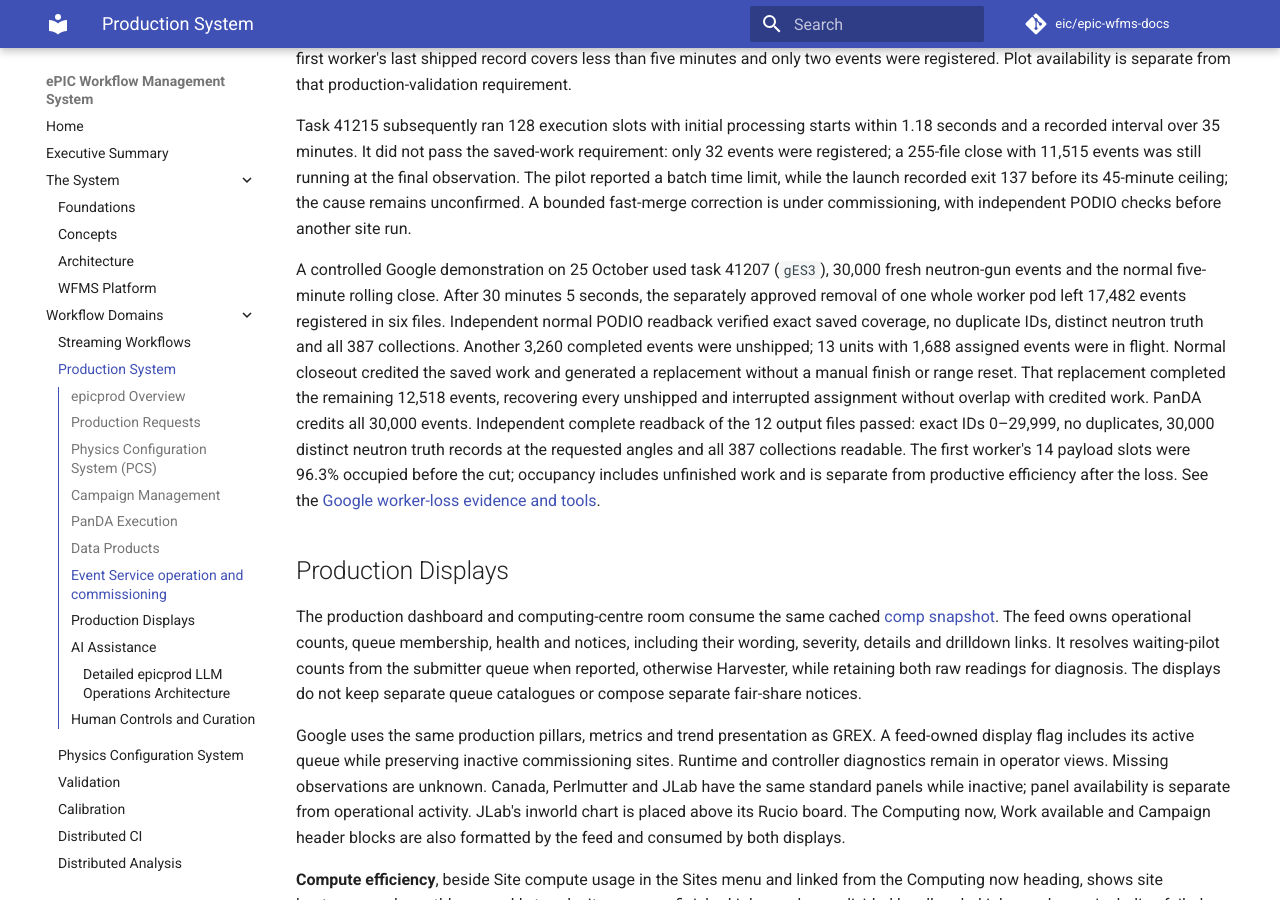
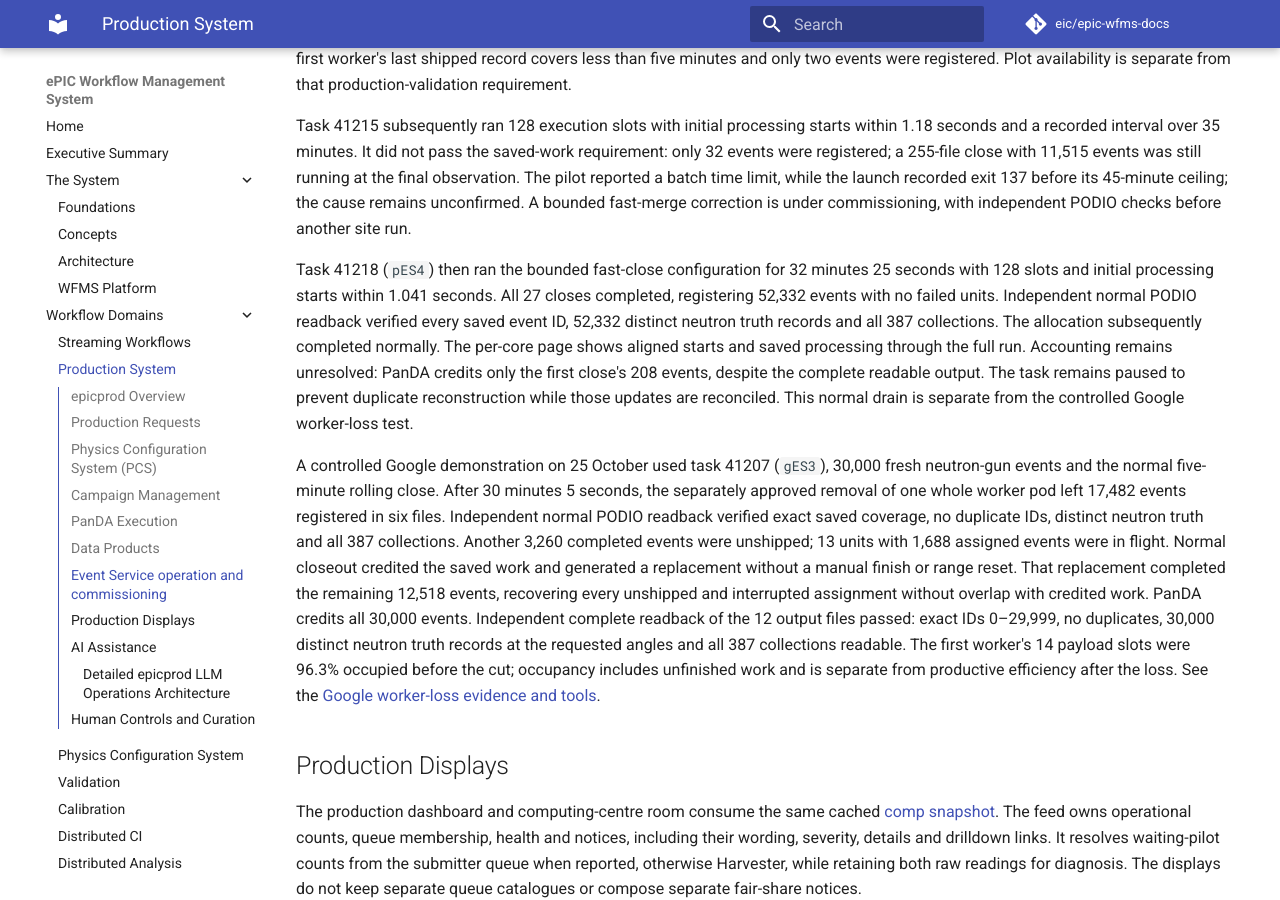
Before and after one commit to eic/epic-wfms-docs, an MkDocs documentation site: the page built from docs/production.md, in a window 1280 px wide and 900 px high, scrolled down 6694 px. Built offline with MkDocs 1.6.1 and Material for MkDocs 9.7.7, drawn with Linux system fonts in a browser that asks for light colours; comment, search, counter and statistics services are not loaded.

Commit message:
Record bounded Perlmutter output validation and remaining credit mismatch
Co-authored-by: Codex <codex@openai.com>

```diff
--- a/docs/production.md
+++ b/docs/production.md
@@ -253,6 +253,17 @@ batch time limit, while the launch recorded exit 137 before its 45-minute
 ceiling; the cause remains unconfirmed. A bounded fast-merge correction is
 under commissioning, with independent PODIO checks before another site run.
 
+Task 41218 (`pES4`) then ran the bounded fast-close configuration for 32 minutes
+25 seconds with 128 slots and initial processing starts within 1.041 seconds.
+All 27 closes completed, registering 52,332 events with no failed units.
+Independent normal PODIO readback verified every saved event ID, 52,332 distinct
+neutron truth records and all 387 collections. The allocation subsequently
+completed normally. The per-core page shows aligned starts and saved processing
+through the full run. Accounting remains unresolved: PanDA credits only the
+first close's 208 events, despite the complete readable output. The task remains
+paused to prevent duplicate reconstruction while those updates are reconciled.
+This normal drain is separate from the controlled Google worker-loss test.
+
 A controlled Google demonstration on 25 October used task 41207 (`gES3`),
 30,000 fresh neutron-gun events and the normal five-minute rolling close.
 After 30 minutes 5 seconds, the separately approved removal of one whole worker
```
